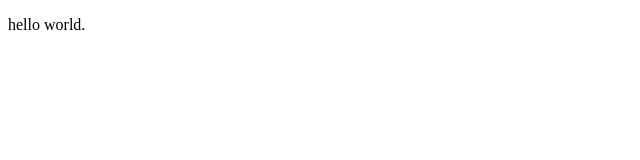
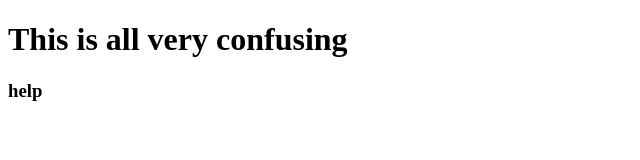
Before and after one commit to EmmaHeath/Lcc-Website-2020, a plain HTML site: page index.html in a window 1280 px wide. Shown: the whole page, without its empty margins (0-640 px from the left). Drawn offline with Linux system fonts and the light colour scheme.

Commit message:
Update index.html

```diff
--- a/index.html
+++ b/index.html
@@ -6,8 +6,12 @@
 <title>my index page</title>
 </head>
 
+<title> I dont know whats happening </title>
+
+
 <body>
-<p>hello world.</p>
-</body>
+  <h1>  This is all very confusing <h1>
+  <h3> help <h3>
+ </body>
 
 </html>
```
